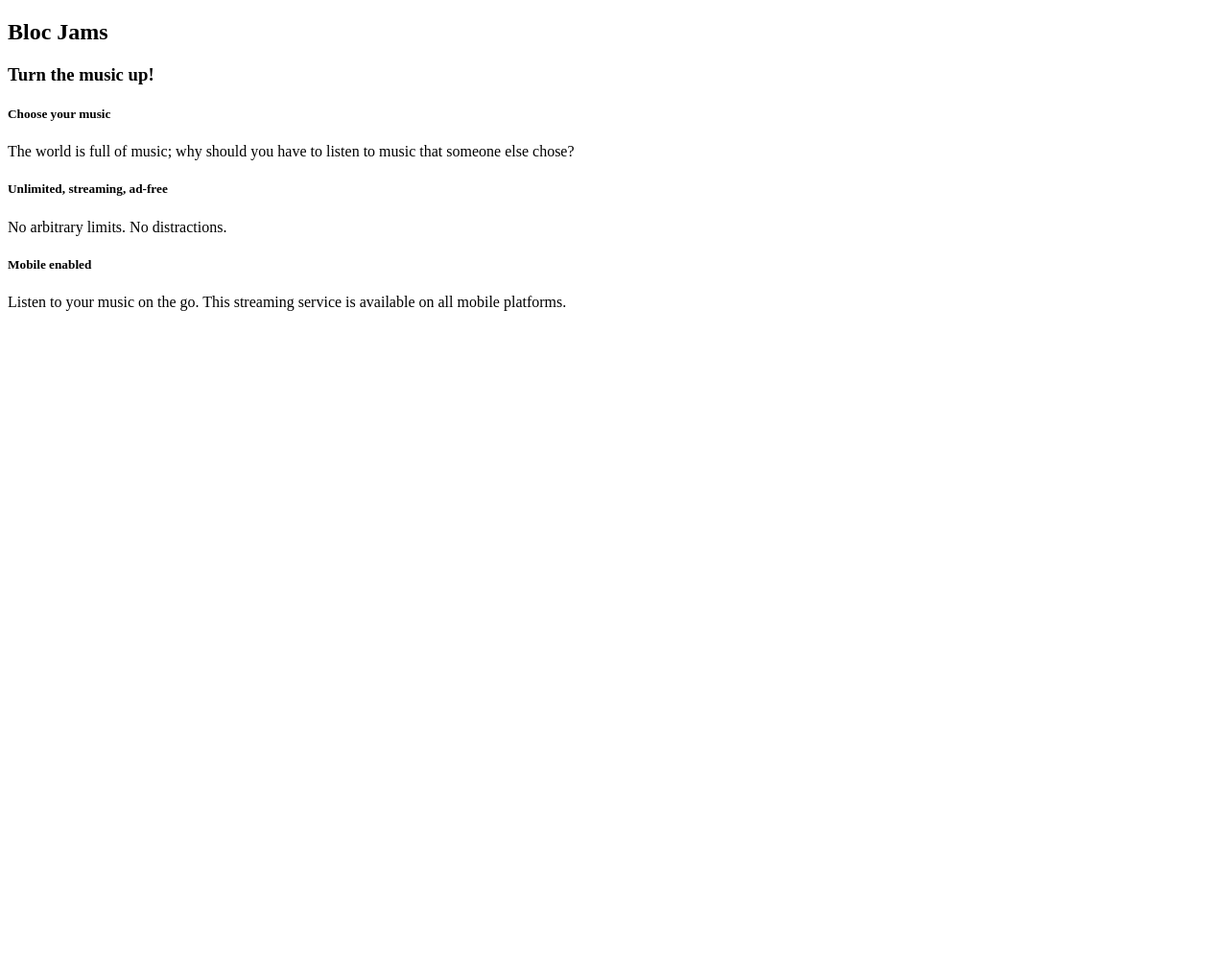
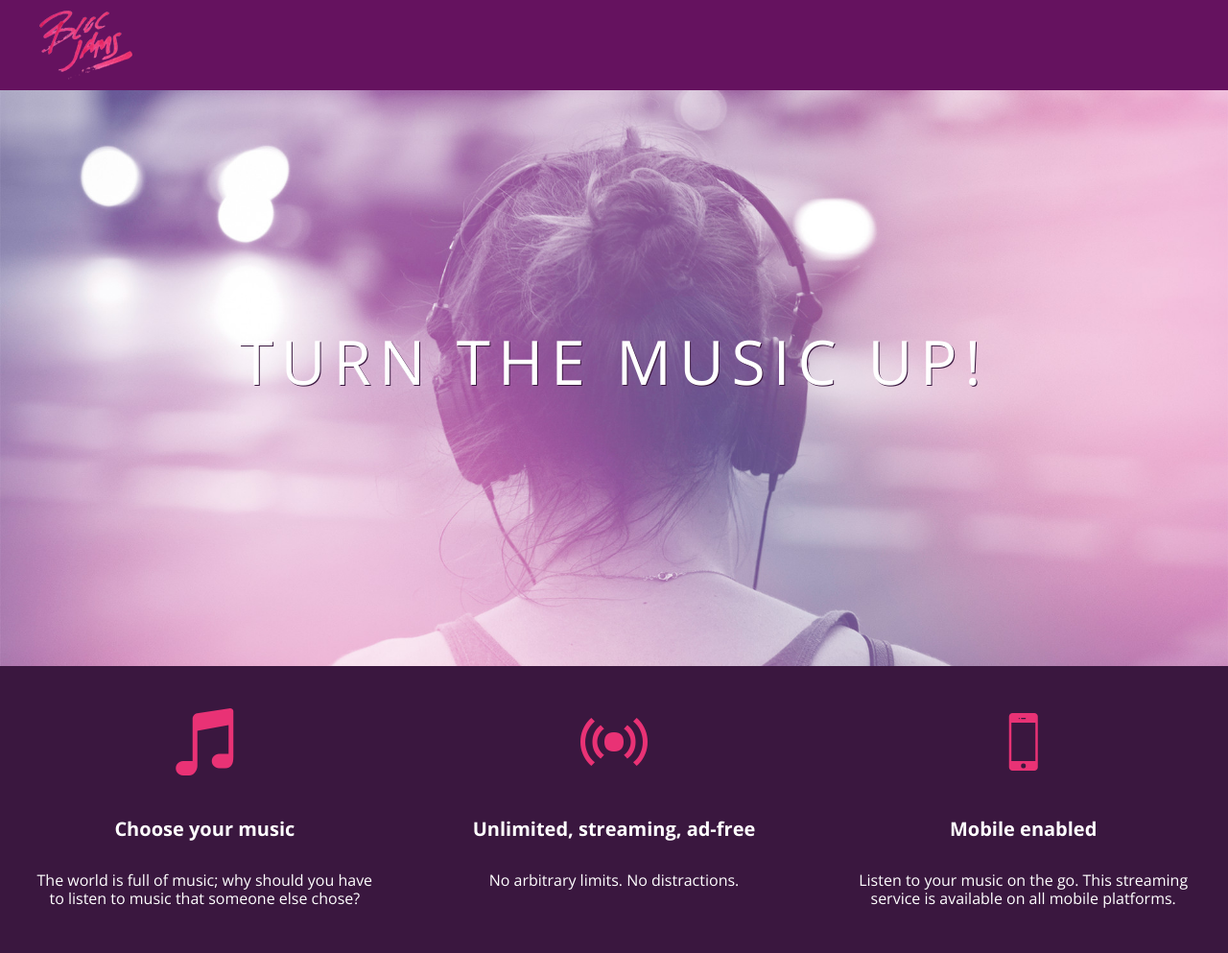
Before and after one commit to KurtN91/bloc-jams, a plain HTML site: page index.html in a window 1280 px wide. Shown: the whole page at 96% size. Before the commit the page ends 800 px from the top, so only its background shows below. Drawn offline with nearby package versions, Linux system fonts and the light colour scheme.

Commit message:
Checkpoint 3: completed

```diff
--- a/index.html
+++ b/index.html
@@ -2,26 +2,35 @@
 <html>
     <head>
         <title>Bloc Jams</title>
+         <link rel="stylesheet" type="text/css" href="http://fonts.googleapis.com/css?family=Open+Sans:400,800,600,700,300">
+         <link rel="stylesheet" type="text/css" href="http://code.ionicframework.com/ionicons/2.0.1/css/ionicons.min.css">
+         <link rel="stylesheet" type="text/css" href="styles/normalize.css">
+         <link rel="stylesheet" type="text/css" href="styles/main.css">
     </head>
-    <body>
-        <nav> <!-- navigation bar-->
-        </nav>
+    <body class="landing">
+            <nav class="navbar"> <!-- nav bar -->
+             <img src="assets/images/bloc_jams_logo.png" alt="bloc jams logo" class="logo">
+            </nav>
         <section> <!-- hero content -->
-            <h1>Bloc Jams</h1>
-            <h3>Turn the music up!</h3>
+                <section class="hero-content">
+                    <h1 class="hero-title">Turn the music up!</h1>
+                </section>
         </section>
-        <section> <!-- selling points -->
-             <div>
-                 <h5>Choose your music</h5>
-                 <p>The world is full of music; why should you have to listen to music that someone else chose?</p>
+        <section class="selling-points"> <!-- selling points -->
+             <div class="point">
+                 <span class="ion-music-note"></span>
+                 <h5 class="point-title">Choose your music</h5>
+                 <p class="point-description">The world is full of music; why should you have to listen to music that someone else chose?</p>
+            </div>
+            <div class="point">
+                 <span class="ion-radio-waves"></span>
+                 <h5 class="point-title">Unlimited, streaming, ad-free</h5>
+                 <p class="point-description">No arbitrary limits. No distractions.</p>
              </div>
-             <div>
-                 <h5>Unlimited, streaming, ad-free</h5>
-                 <p>No arbitrary limits. No distractions.</p>
-             </div>
-             <div>
-                 <h5>Mobile enabled</h5>
-                 <p>Listen to your music on the go. This streaming service is available on all mobile platforms.</p>
+             <div class="point">
+                 <span class="ion-iphone"></span>
+                 <h5 class="point-title">Mobile enabled</h5>
+                 <p class="point-description">Listen to your music on the go. This streaming service is available on all mobile platforms.</p>
              </div>
         </section>
     </body>
--- /dev/null
+++ b/styles/main.css
@@ -0,0 +1,76 @@
+ html {
+     height: 100%; /* makes sure our HTML takes up 100% of the browser window */
+     font-size: 100%;
+ }
+
+ body {
+     font-family: 'Open Sans'; /* sets our font to the "Open Sans" typeface */
+     color: white;             /* sets the text color to white */
+     min-height: 100%;         /* says the height of the body must be, at minimum, 100% of the window */
+ }
+
+ body.landing {
+     background-color: rgb(58,23,63); /* sets the background color to an RGB value (see below) */
+ }
+
+ .navbar {
+     padding: 0.5rem;
+     background-color: rgb(101,18,95);
+ }
+
+ .navbar .logo {
+     position: relative; /* positioning will be explained in a resource */
+     left: 2rem;
+}
+
+ .hero-content {
+     position: relative; /* positioning will be explained in a resource */
+     min-height: 600px;  /* hero content element must be _at least_ 600 pixels */
+     background-image: url(../assets/images/bloc_jams_bg.jpg);
+     background-repeat: no-repeat;
+     background-position: center center;
+     background-size: cover;
+ }
+
+ .hero-content .hero-title {
+     position: absolute;             /* positioning will be explained in a resource */
+     top: 40%;                       /* positioning will be explained in a resource */
+     -webkit-transform: translateY(-50%);
+     -moz-transform: translateY(-50%);
+     -ms-transform: translateY(-50%);
+     transform: translateY(-50%);
+     width: 100%;                    /* makes sure the title inhabits the full width of its container */
+     text-align: center;             /* aligns text in the horizontal center of the element */
+     font-size: 4rem;                /* specifies the size of the font in root em units */
+     font-weight: 300;               /* makes the font thinner or lighter weight */
+     text-transform: uppercase;      /* transforms the text to be all uppercase lettering */
+     letter-spacing: 0.5rem;         /* puts 0.5 root ems worth of space between each letter */
+     text-shadow: 1px 1px 0px rgb(58,23,63); /* creates a shadow underneath the text for readability over the image */
+ }
+ .selling-points {
+     position: relative;
+     display: table;
+     width: 100%;
+     -webkit-box-sizing: border-box;
+     -moz-box-sizing: border-box;
+     box-sizing: border-box; /* we'll explain this in a resource */
+ }
+
+ .point {
+     display: table-cell;
+     position: relative;
+     width: 33.3%;
+     padding: 2rem;
+     text-align: center;
+ }
+
+ .point .point-title {
+     font-size: 1.25rem;
+ }
+
+ .ion-music-note,
+ .ion-radio-waves,
+ .ion-iphone {
+     color: rgb(233,50,117);
+     font-size: 5rem;
+ }
--- /dev/null
+++ b/styles/normailze.css
@@ -0,0 +1,461 @@
+/*! normalize.css v5.0.0 | MIT License | github.com/necolas/normalize.css */
+
+/**
+ * 1. Change the default font family in all browsers (opinionated).
+ * 2. Correct the line height in all browsers.
+ * 3. Prevent adjustments of font size after orientation changes in
+ *    IE on Windows Phone and in iOS.
+ */
+
+/* Document
+   ========================================================================== */
+
+html {
+  font-family: sans-serif; /* 1 */
+  line-height: 1.15; /* 2 */
+  -ms-text-size-adjust: 100%; /* 3 */
+  -webkit-text-size-adjust: 100%; /* 3 */
+}
+
+/* Sections
+   ========================================================================== */
+
+/**
+ * Remove the margin in all browsers (opinionated).
+ */
+
+body {
+  margin: 0;
+}
+
+/**
+ * Add the correct display in IE 9-.
+ */
+
+article,
+aside,
+footer,
+header,
+nav,
+section {
+  display: block;
+}
+
+/**
+ * Correct the font size and margin on `h1` elements within `section` and
+ * `article` contexts in Chrome, Firefox, and Safari.
+ */
+
+h1 {
+  font-size: 2em;
+  margin: 0.67em 0;
+}
+
+/* Grouping content
+   ========================================================================== */
+
+/**
+ * Add the correct display in IE 9-.
+ * 1. Add the correct display in IE.
+ */
+
+figcaption,
+figure,
+main { /* 1 */
+  display: block;
+}
+
+/**
+ * Add the correct margin in IE 8.
+ */
+
+figure {
+  margin: 1em 40px;
+}
+
+/**
+ * 1. Add the correct box sizing in Firefox.
+ * 2. Show the overflow in Edge and IE.
+ */
+
+hr {
+  box-sizing: content-box; /* 1 */
+  height: 0; /* 1 */
+  overflow: visible; /* 2 */
+}
+
+/**
+ * 1. Correct the inheritance and scaling of font size in all browsers.
+ * 2. Correct the odd `em` font sizing in all browsers.
+ */
+
+pre {
+  font-family: monospace, monospace; /* 1 */
+  font-size: 1em; /* 2 */
+}
+
+/* Text-level semantics
+   ========================================================================== */
+
+/**
+ * 1. Remove the gray background on active links in IE 10.
+ * 2. Remove gaps in links underline in iOS 8+ and Safari 8+.
+ */
+
+a {
+  background-color: transparent; /* 1 */
+  -webkit-text-decoration-skip: objects; /* 2 */
+}
+
+/**
+ * Remove the outline on focused links when they are also active or hovered
+ * in all browsers (opinionated).
+ */
+
+a:active,
+a:hover {
+  outline-width: 0;
+}
+
+/**
+ * 1. Remove the bottom border in Firefox 39-.
+ * 2. Add the correct text decoration in Chrome, Edge, IE, Opera, and Safari.
+ */
+
+abbr[title] {
+  border-bottom: none; /* 1 */
+  text-decoration: underline; /* 2 */
+  text-decoration: underline dotted; /* 2 */
+}
+
+/**
+ * Prevent the duplicate application of `bolder` by the next rule in Safari 6.
+ */
+
+b,
+strong {
+  font-weight: inherit;
+}
+
+/**
+ * Add the correct font weight in Chrome, Edge, and Safari.
+ */
+
+b,
+strong {
+  font-weight: bolder;
+}
+
+/**
+ * 1. Correct the inheritance and scaling of font size in all browsers.
+ * 2. Correct the odd `em` font sizing in all browsers.
+ */
+
+code,
+kbd,
+samp {
+  font-family: monospace, monospace; /* 1 */
+  font-size: 1em; /* 2 */
+}
+
+/**
+ * Add the correct font style in Android 4.3-.
+ */
+
+dfn {
+  font-style: italic;
+}
+
+/**
+ * Add the correct background and color in IE 9-.
+ */
+
+mark {
+  background-color: #ff0;
+  color: #000;
+}
+
+/**
+ * Add the correct font size in all browsers.
+ */
+
+small {
+  font-size: 80%;
+}
+
+/**
+ * Prevent `sub` and `sup` elements from affecting the line height in
+ * all browsers.
+ */
+
+sub,
+sup {
+  font-size: 75%;
+  line-height: 0;
+  position: relative;
+  vertical-align: baseline;
+}
+
+sub {
+  bottom: -0.25em;
+}
+
+sup {
+  top: -0.5em;
+}
+
+/* Embedded content
+   ========================================================================== */
+
+/**
+ * Add the correct display in IE 9-.
+ */
+
+audio,
+video {
+  display: inline-block;
+}
+
+/**
+ * Add the correct display in iOS 4-7.
+ */
+
+audio:not([controls]) {
+  display: none;
+  height: 0;
+}
+
+/**
+ * Remove the border on images inside links in IE 10-.
+ */
+
+img {
+  border-style: none;
+}
+
+/**
+ * Hide the overflow in IE.
+ */
+
+svg:not(:root) {
+  overflow: hidden;
+}
+
+/* Forms
+   ========================================================================== */
+
+/**
+ * 1. Change the font styles in all browsers (opinionated).
+ * 2. Remove the margin in Firefox and Safari.
+ */
+
+button,
+input,
+optgroup,
+select,
+textarea {
+  font-family: sans-serif; /* 1 */
+  font-size: 100%; /* 1 */
+  line-height: 1.15; /* 1 */
+  margin: 0; /* 2 */
+}
+
+/**
+ * Show the overflow in IE.
+ * 1. Show the overflow in Edge.
+ */
+
+button,
+input { /* 1 */
+  overflow: visible;
+}
+
+/**
+ * Remove the inheritance of text transform in Edge, Firefox, and IE.
+ * 1. Remove the inheritance of text transform in Firefox.
+ */
+
+button,
+select { /* 1 */
+  text-transform: none;
+}
+
+/**
+ * 1. Prevent a WebKit bug where (2) destroys native `audio` and `video`
+ *    controls in Android 4.
+ * 2. Correct the inability to style clickable types in iOS and Safari.
+ */
+
+button,
+html [type="button"], /* 1 */
+[type="reset"],
+[type="submit"] {
+  -webkit-appearance: button; /* 2 */
+}
+
+/**
+ * Remove the inner border and padding in Firefox.
+ */
+
+button::-moz-focus-inner,
+[type="button"]::-moz-focus-inner,
+[type="reset"]::-moz-focus-inner,
+[type="submit"]::-moz-focus-inner {
+  border-style: none;
+  padding: 0;
+}
+
+/**
+ * Restore the focus styles unset by the previous rule.
+ */
+
+button:-moz-focusring,
+[type="button"]:-moz-focusring,
+[type="reset"]:-moz-focusring,
+[type="submit"]:-moz-focusring {
+  outline: 1px dotted ButtonText;
+}
+
+/**
+ * Change the border, margin, and padding in all browsers (opinionated).
+ */
+
+fieldset {
+  border: 1px solid #c0c0c0;
+  margin: 0 2px;
+  padding: 0.35em 0.625em 0.75em;
+}
+
+/**
+ * 1. Correct the text wrapping in Edge and IE.
+ * 2. Correct the color inheritance from `fieldset` elements in IE.
+ * 3. Remove the padding so developers are not caught out when they zero out
+ *    `fieldset` elements in all browsers.
+ */
+
+legend {
+  box-sizing: border-box; /* 1 */
+  color: inherit; /* 2 */
+  display: table; /* 1 */
+  max-width: 100%; /* 1 */
+  padding: 0; /* 3 */
+  white-space: normal; /* 1 */
+}
+
+/**
+ * 1. Add the correct display in IE 9-.
+ * 2. Add the correct vertical alignment in Chrome, Firefox, and Opera.
+ */
+
+progress {
+  display: inline-block; /* 1 */
+  vertical-align: baseline; /* 2 */
+}
+
+/**
+ * Remove the default vertical scrollbar in IE.
+ */
+
+textarea {
+  overflow: auto;
+}
+
+/**
+ * 1. Add the correct box sizing in IE 10-.
+ * 2. Remove the padding in IE 10-.
+ */
+
+[type="checkbox"],
+[type="radio"] {
+  box-sizing: border-box; /* 1 */
+  padding: 0; /* 2 */
+}
+
+/**
+ * Correct the cursor style of increment and decrement buttons in Chrome.
+ */
+
+[type="number"]::-webkit-inner-spin-button,
+[type="number"]::-webkit-outer-spin-button {
+  height: auto;
+}
+
+/**
+ * 1. Correct the odd appearance in Chrome and Safari.
+ * 2. Correct the outline style in Safari.
+ */
+
+[type="search"] {
+  -webkit-appearance: textfield; /* 1 */
+  outline-offset: -2px; /* 2 */
+}
+
+/**
+ * Remove the inner padding and cancel buttons in Chrome and Safari on macOS.
+ */
+
+[type="search"]::-webkit-search-cancel-button,
+[type="search"]::-webkit-search-decoration {
+  -webkit-appearance: none;
+}
+
+/**
+ * 1. Correct the inability to style clickable types in iOS and Safari.
+ * 2. Change font properties to `inherit` in Safari.
+ */
+
+::-webkit-file-upload-button {
+  -webkit-appearance: button; /* 1 */
+  font: inherit; /* 2 */
+}
+
+/* Interactive
+   ========================================================================== */
+
+/*
+ * Add the correct display in IE 9-.
+ * 1. Add the correct display in Edge, IE, and Firefox.
+ */
+
+details, /* 1 */
+menu {
+  display: block;
+}
+
+/*
+ * Add the correct display in all browsers.
+ */
+
+summary {
+  display: list-item;
+}
+
+/* Scripting
+   ========================================================================== */
+
+/**
+ * Add the correct display in IE 9-.
+ */
+
+canvas {
+  display: inline-block;
+}
+
+/**
+ * Add the correct display in IE.
+ */
+
+template {
+  display: none;
+}
+
+/* Hidden
+   ========================================================================== */
+
+/**
+ * Add the correct display in IE 10-.
+ */
+
+[hidden] {
+  display: none;
+}
```
Also changed, not shown: assets/images/bloc_jams_bg.jpg (added), assets/images/bloc_jams_logo.png (added).
